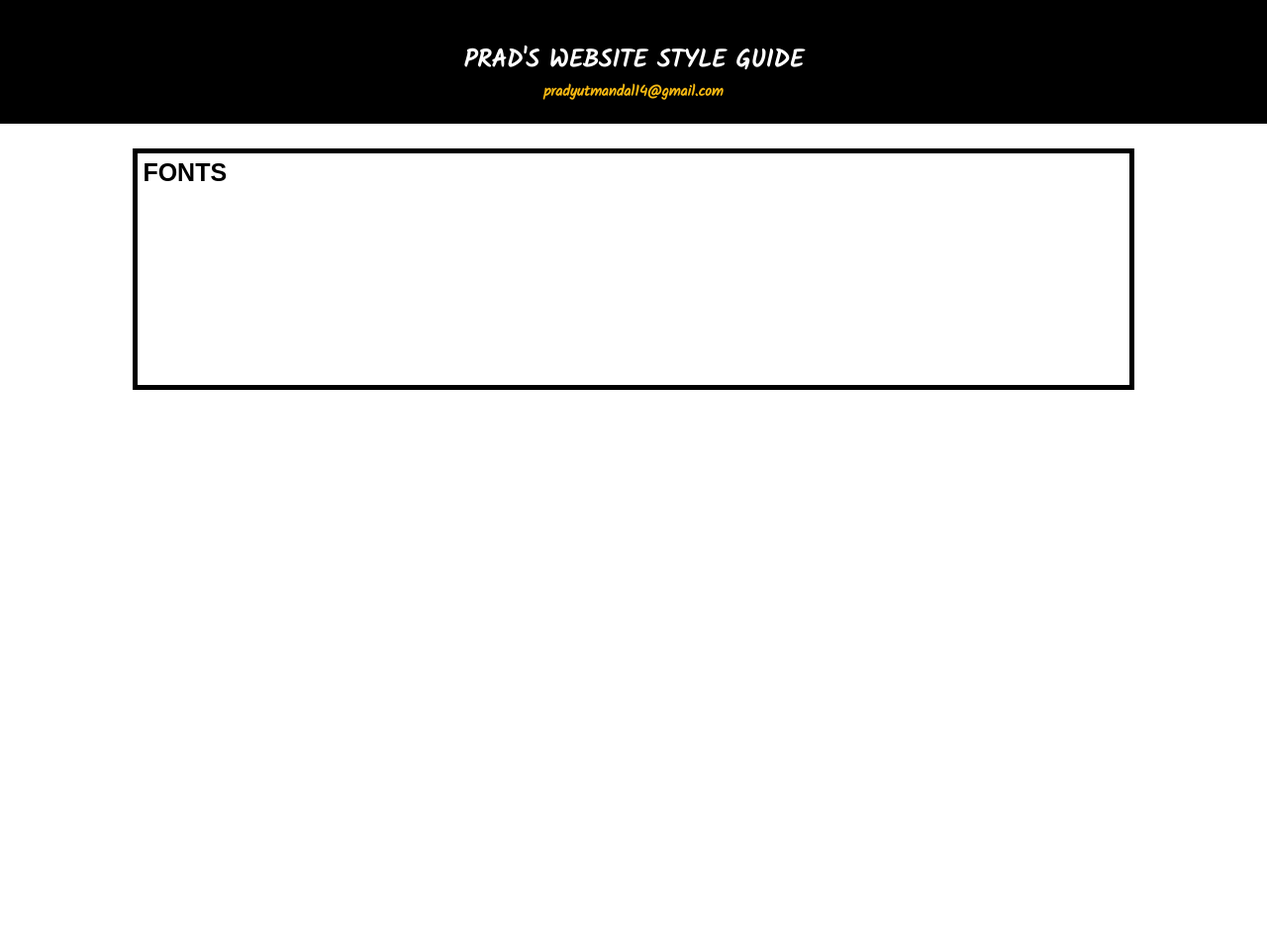
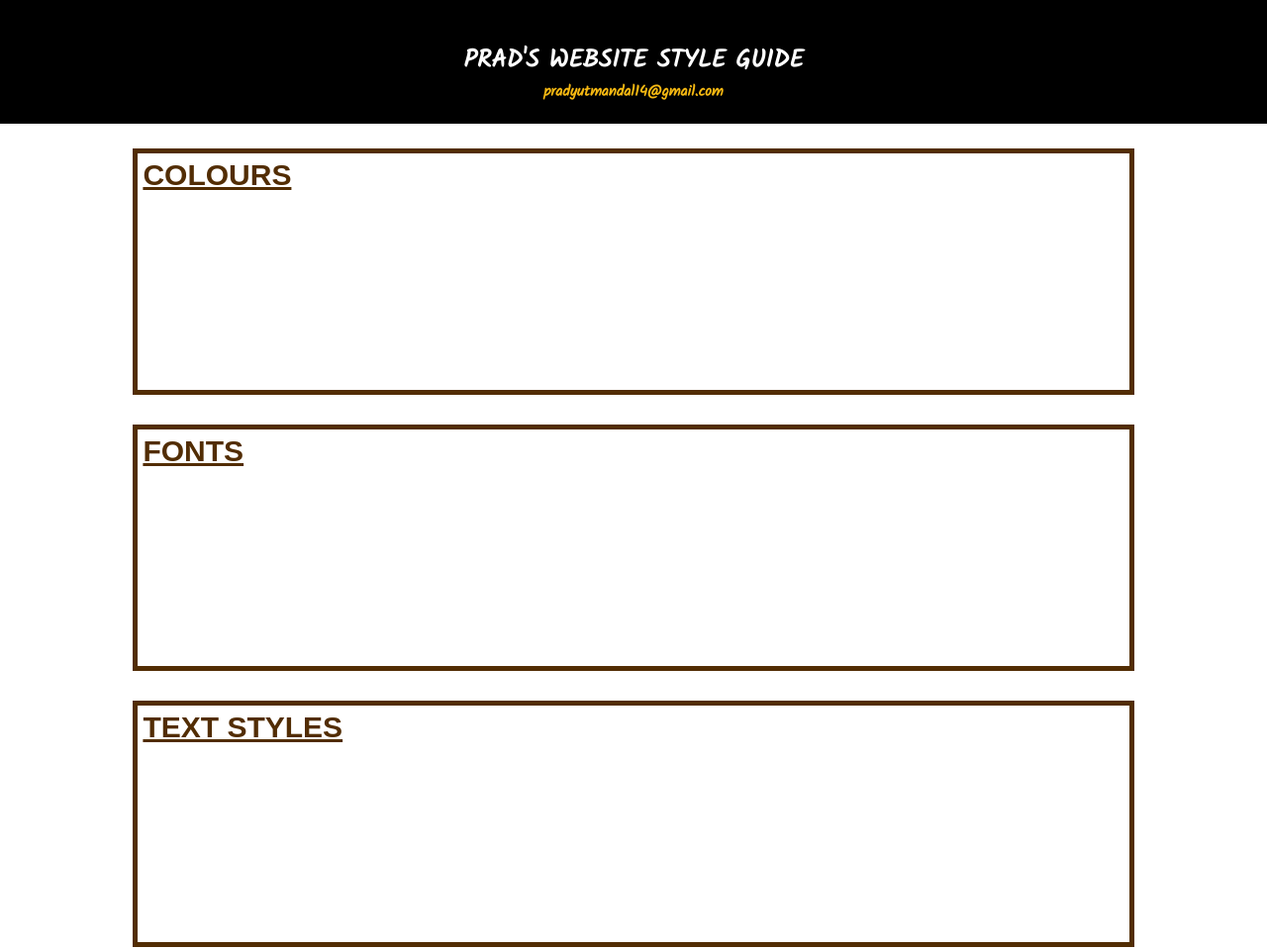
Before and after one commit to prad14/Website-Design-System, a plain HTML site: page index.html in a window 1280 px wide. Shown: the whole page at 99% size. Before the commit the page ends 800 px from the top, so only its background shows below. Drawn offline with Linux system fonts and the light colour scheme; a web font is replaced by a local one.

Commit message:
added all boxes

```diff
--- a/index.html
+++ b/index.html
@@ -14,8 +14,18 @@
             </article>
         </header>
         <main>
+        <section id="firstbox">
+            <h3 id="firstboxheading">Colours</h3>
+            <article>
+            </article>
+        </section>
         <section class="box">
-            <h3 id="firstboxheading">Fonts</h3>
+            <h3 id="secondboxheading">Fonts</h3>
+            <article>
+            </article>
+        </section>
+        <section class="box">
+            <h3 id="thirdboxheading">Text Styles</h3>
             <article>
             </article>
         </section>
--- a/styles.css
+++ b/styles.css
@@ -29,20 +29,46 @@
   font-family: "Kalam", sans-serif;
 }
 
+#firstbox {
+  width: 80%;
+  margin: 150px auto 0px;
+  position: relative;
+  border: 5px solid rgb(82, 45, 4);
+}
+
 .box {
   width: 80%;
-  margin: 150px auto;
+  margin: 30px auto 0px;
   position: relative;
-  border: 5px solid black;
-  border-color: black;
-  padding: 0 0;
+  border: 5px solid rgb(82, 45, 4);
 }
 
 #firstboxheading {
-  font-size: 25px;
+  color: rgb(82, 45, 4);
+  font-size: 30px;
   font-family: "Suez One", sans-serif;
   text-transform: uppercase;
-  display: inline-box;
   position: relative;
   margin: 5px 5px 200px 5px;
+  text-decoration: underline;
 }
+
+#secondboxheading {
+  color: rgb(82, 45, 4);
+  font-size: 30px;
+  font-family: "Suez One", sans-serif;
+  text-transform: uppercase;
+  position: relative;
+  margin: 5px 5px 200px 5px;
+  text-decoration: underline;
+}
+
+#thirdboxheading {
+  color: rgb(82, 45, 4);
+  font-size: 30px;
+  font-family: "Suez One", sans-serif;
+  text-transform: uppercase;
+  position: relative;
+  margin: 5px 5px 200px 5px;
+  text-decoration: underline;
+}
```
